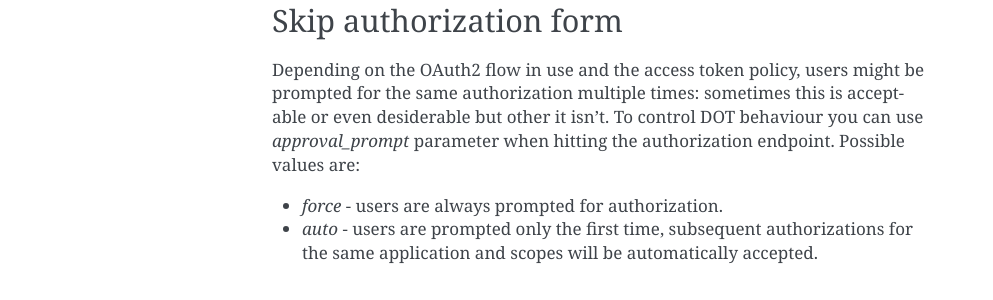
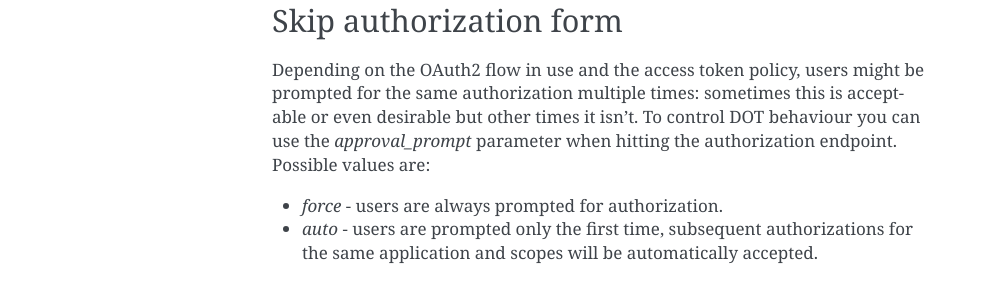
Before and after one commit to jazzband/django-oauth-toolkit, a Sphinx documentation site: the page built from docs/advanced_topics.rst, in a window 1280 px wide. Shown: the part 1353-1653 px from the top of the page, without its empty margins (148-1141 px from the left). Built offline with Sphinx 7.4.7, drawn with Linux system fonts in a browser that asks for light colours.

Commit message:
Small documentation fixes

```diff
--- a/docs/advanced_topics.rst
+++ b/docs/advanced_topics.rst
@@ -55,9 +55,9 @@
 Skip authorization form
 =======================
 
-Depending on the OAuth2 flow in use and the access token policy, users might be prompted  for the
-same authorization multiple times: sometimes this is acceptable or even desiderable but other it isn't.
-To control DOT behaviour you can use `approval_prompt` parameter when hitting the authorization endpoint.
+Depending on the OAuth2 flow in use and the access token policy, users might be prompted for the
+same authorization multiple times: sometimes this is acceptable or even desirable but other times it isn't.
+To control DOT behaviour you can use the `approval_prompt` parameter when hitting the authorization endpoint.
 Possible values are:
 
 * `force` - users are always prompted for authorization.
--- a/docs/contributing.rst
+++ b/docs/contributing.rst
@@ -47,7 +47,7 @@
 Pull upstream changes into your fork regularly
 ==============================================
 
-It's a good practice to pull upstream changes from master into your fork on a regular basis, infact if you work on
+It's a good practice to pull upstream changes from master into your fork on a regular basis, in fact if you work on
 outdated code and your changes diverge too far from master, the pull request has to be rejected.
 
 To pull in upstream changes::
@@ -85,7 +85,7 @@
 --------------
 
 Whenever you add code, you have to add tests as well. We cannot accept untested code, so unless it is a peculiar
-situation you previously discussed with the core commiters, if your pull request reduces the test coverage it will be
+situation you previously discussed with the core committers, if your pull request reduces the test coverage it will be
 **immediately rejected**.
 
 Code conventions matter
--- a/docs/tutorial/tutorial_02.rst
+++ b/docs/tutorial/tutorial_02.rst
@@ -51,7 +51,7 @@
 Time to make requests to your API.
 
 For a quick test, try accessing your app at the url `/api/hello` with your browser
-and verify that it reponds with a `403` (in fact no `HTTP_AUTHORIZATION` header was provided).
+and verify that it responds with a `403` (in fact no `HTTP_AUTHORIZATION` header was provided).
 You can test your API with anything that can perform HTTP requests, but for this tutorial you can use the online
 `consumer client <http://django-oauth-toolkit.herokuapp.com/consumer/client>`_.
 Just fill the form with the URL of the API endpoint (i.e. http://localhost:8000/api/hello if you're on localhost) and
```
